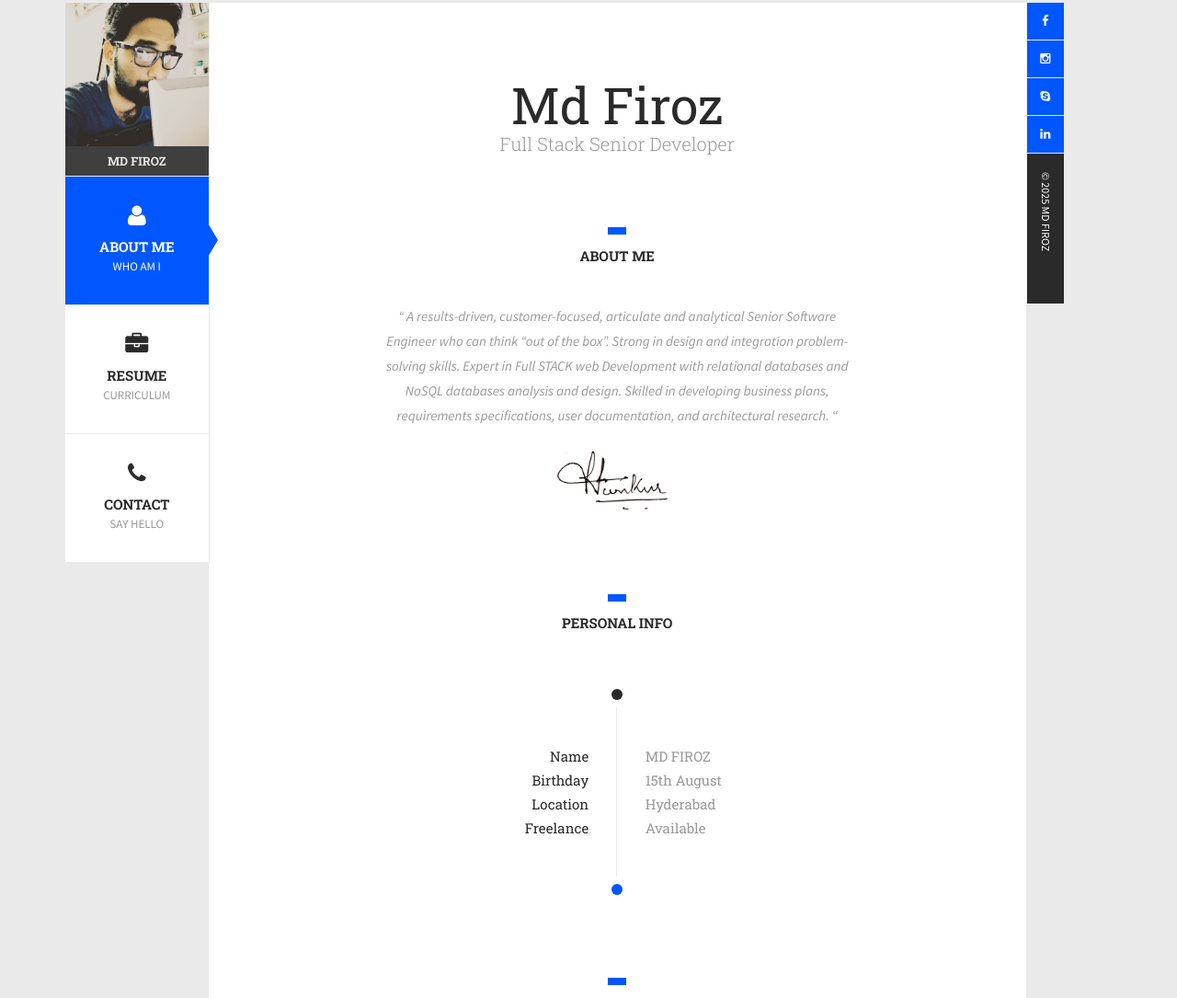
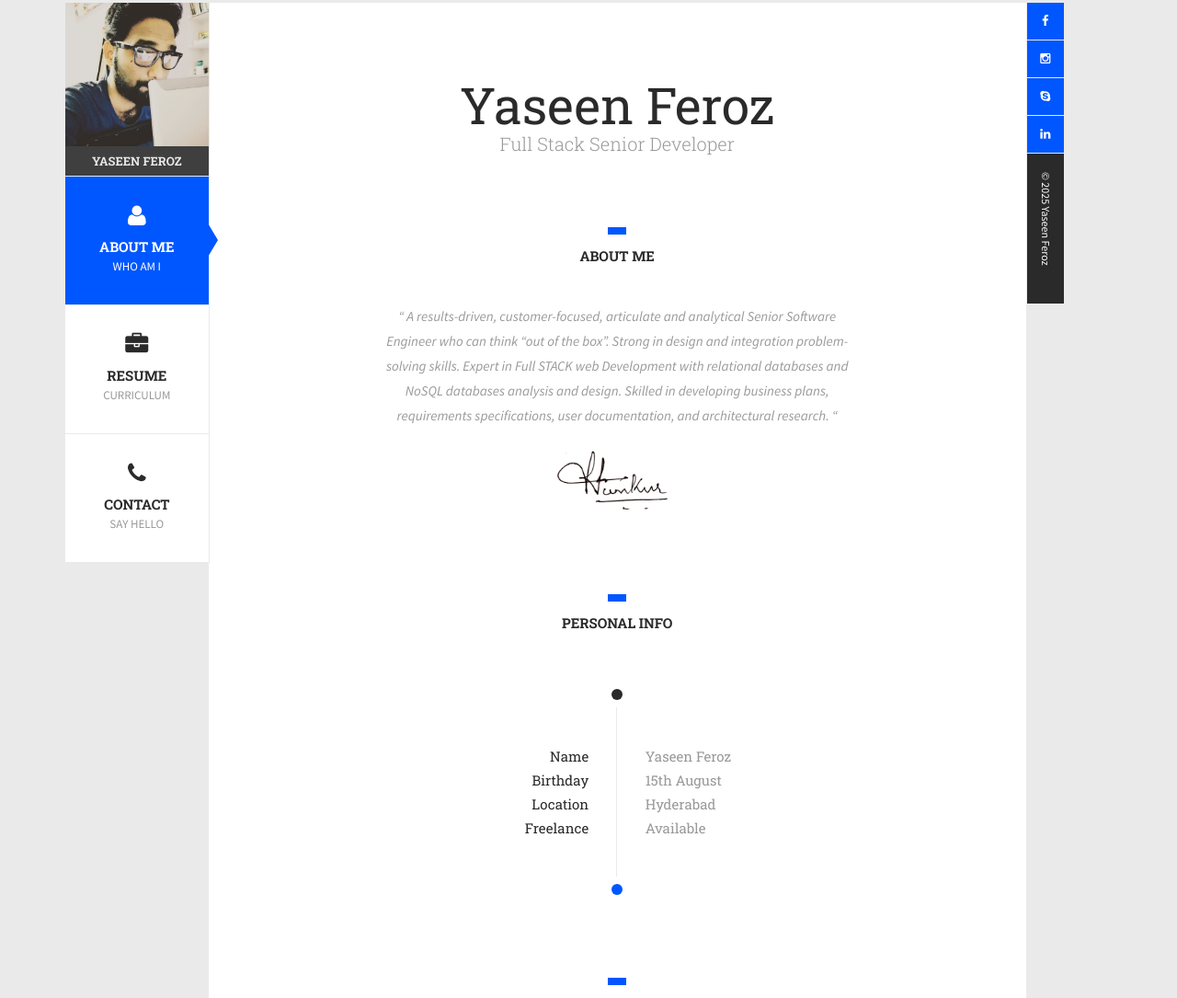
Before and after one commit to yaseenferoz/yaseen-feroz, a plain HTML site: page index.html in a window 1280 px wide. Shown: the part 147-1232 px from the top of the page at 92% size. Drawn offline with Linux system fonts and the light colour scheme; a script that the page names is missing.

Commit message:
name update

```diff
--- a/index.html
+++ b/index.html
@@ -68,7 +68,7 @@
 								<img src="img/profile.jpg" alt="" />
 
 								<div class="name-profile t-center">
-									<h5 class="uppercase">MD FIROZ</h5>
+									<h5 class="uppercase">Yaseen Feroz</h5>
 								</div>
 
 							</div>
@@ -122,7 +122,7 @@
 										<div class="col-md-12  ">
 
 											<div class="main-title profile">
-												<h1 class="mb-20">Md Firoz</h1>
+												<h1 class="mb-20">Yaseen Feroz</h1>
 												<h3>Full Stack Senior Developer </h3>
 											</div>
 										</div>
@@ -198,7 +198,7 @@
 														</ul>
 
 														<ul class="data right mobile-right">
-															<li>MD FIROZ</li>
+															<li>Yaseen Feroz</li>
 															<li>15th August </li>
 															<li>Hyderabad</li>
 
@@ -869,7 +869,7 @@
 														<li>
 
 															<div class="block-quote t-left">
-																<blockquote>“Dear Md Firoz,
+																<blockquote>“Dear Yaseen Feroz,
 																	We are writing this letter to extend our heartiest
 																	appreciation towards you for Development of our
 																	website you have benefited us and have always
@@ -878,7 +878,7 @@
 																	handle a great deal of creative insight, to make the
 																	site communicate the message about our work and
 																	service offered.
-																	I highly recommend Md Firoz, an employee of BeMiraki
+																	I highly recommend Yaseen Feroz, an employee of BeMiraki
 																	Pvt. Ltd highly for a business that needs a website
 																	from a complete white sheet, or a refresh of an
 																	existing site.” </blockquote>
@@ -1189,7 +1189,7 @@
 
 						<!--Copyright-->
 						<div class="copyright">
-							<p>© 2025 MD FIROZ</p>
+							<p>© 2025 Yaseen Feroz</p>
 						</div>
 						<!--End copyright-->
 
```
